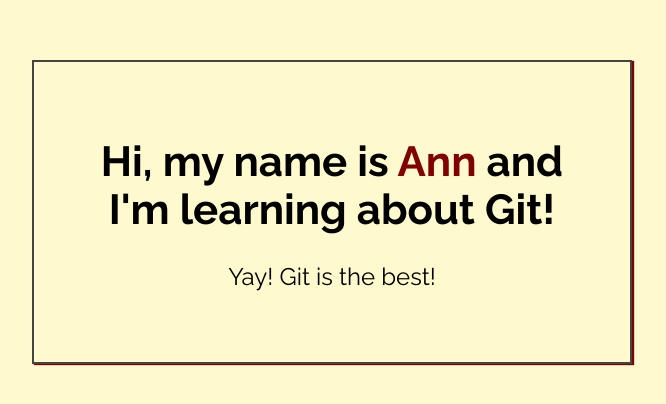
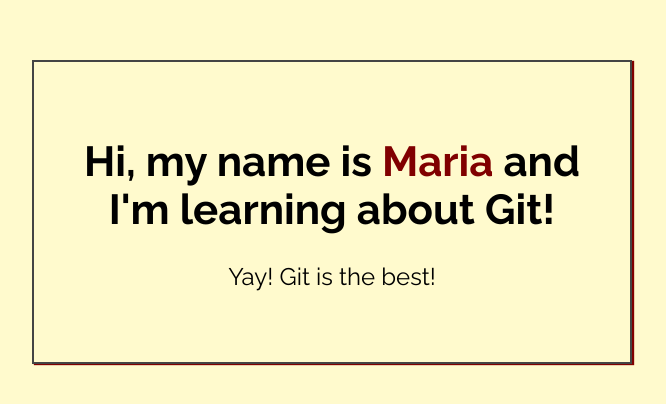
Before and after one commit to ToyVicon/My-first-repo, a plain HTML site: page index.html in a window 1280 px wide. Shown: the part 188-592 px from the top of the page, without its empty margins (308-974 px from the left). Drawn offline with Linux system fonts and the light colour scheme.

Commit message:
Added name to index.html

```diff
--- a/index.html
+++ b/index.html
@@ -14,7 +14,7 @@
 <body>
 
     <div class="greeting">
-        <h1>Hi, my name is <span class="highlight">Ann</span> and I'm learning about Git! </h1>
+        <h1>Hi, my name is <span class="highlight">Maria</span> and I'm learning about Git! </h1>
 
         <p>Yay! Git is the best!</p>
     </div>
```
